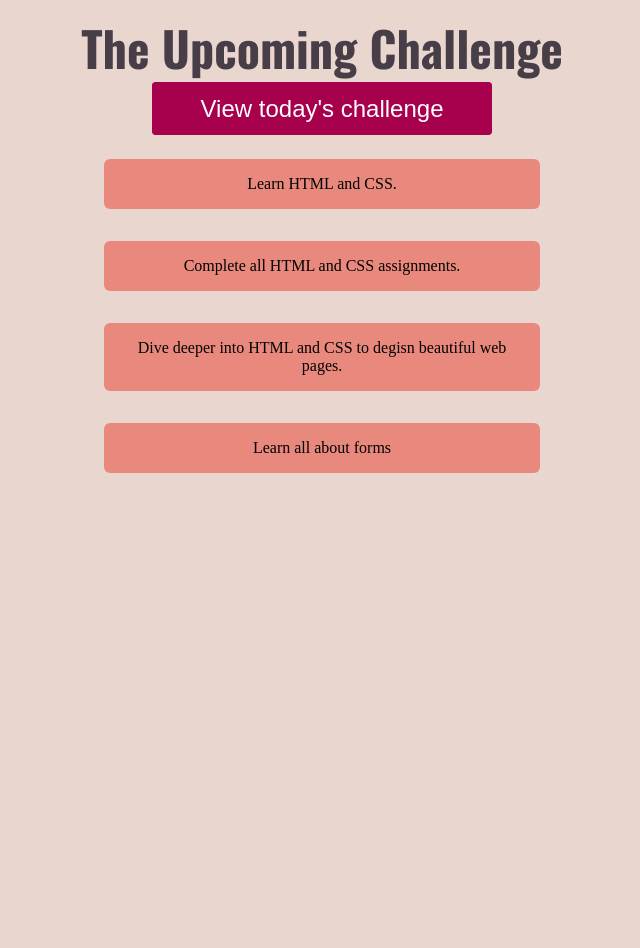
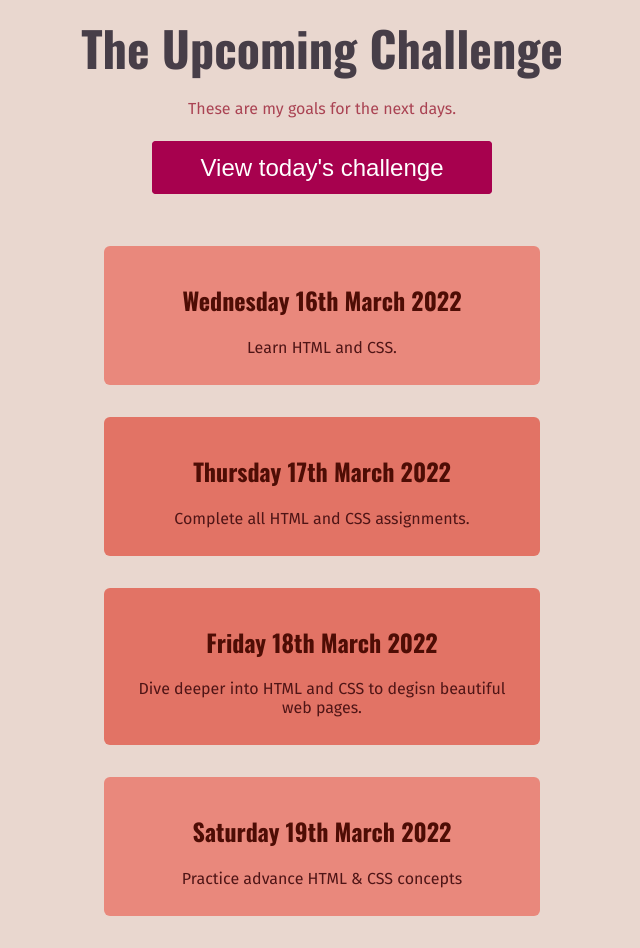
Before and after one commit to Shawn-Ebanks/BOOTCAMP_2022, a plain HTML site: page Day 7/full-week.html in a window 1280 px wide. Shown: the whole page, without its empty margins (318-958 px from the left). Before the commit the page ends 800 px from the top, so only its background shows below. Drawn offline with nearby package versions, Linux system fonts and the light colour scheme.

Commit message:
Day 7 classes and IDs

```diff
--- a/Day 7/full-week.html
+++ b/Day 7/full-week.html
@@ -16,18 +16,31 @@
 <body>
     <header>
         <h1> The Upcoming Challenge </h1>
-        <div><a href="index.html"> View today's challenge</a></div>
+        <p id="description"> These are my goals for the next days.</p>
+        <a href="index.html"> View today's challenge</a>
     </header>
 
+    <main>
+        <ol>
+            <li>
+                <h2> Wednesday 16th March 2022</h2>
+                <p>Learn HTML and CSS.</p>
+            </li>
+            <li class="highlight-goal">
+                <h2> Thursday 17th March 2022</h2>
+                <p>Complete all HTML and CSS assignments.</p>
+            </li>
+            <li class="highlight-goal">
+                <h2> Friday 18th March 2022</h2>
+                <p> Dive deeper into HTML and CSS to degisn beautiful web pages.</p>
+            </li>
+            <li>
+                <h2> Saturday 19th March 2022</h2>
+                <p> Practice advance HTML & CSS concepts </p>
+            </li>
+        </ol>
 
-    <ol>
-        <li>Learn HTML and CSS.</li>
-        <li>Complete all HTML and CSS assignments.</li>
-        <li>Dive deeper into HTML and CSS to degisn beautiful web pages.</li>
-        <li> Learn all about forms</li>
-    </ol>
-
-
+    </main>
 
 </body>
 
--- a/styles/full-week.css
+++ b/styles/full-week.css
@@ -1,8 +1,18 @@
+header {
+  margin-bottom: 64px;
+}
 h1 {
   font-size: 48px;
   color: rgb(71, 62, 72);
   margin: 12px 0px;
 }
+#description {
+  margin-bottom: 36px;
+}
+
+/* header p {
+  margin-bottom: 36px;
+} */
 
 a {
   padding: 12px 48px;
@@ -26,7 +36,19 @@
 }
 li {
   padding: 16px;
-    margin: 32px;
+  margin: 32px;
   background-color: rgb(233, 136, 124);
   border-radius: 6px;
 }
+h2 {
+  color: rgb(78, 13, 5);
+  font-family: "Oswald", sans-serif;
+}
+
+main p {
+  margin: 12px;
+  color: rgb(79, 21, 22);
+}
+.highlight-goal {
+  background-color: rgb(226, 115, 101);
+}
--- a/styles/shared.css
+++ b/styles/shared.css
@@ -12,10 +12,6 @@ p {
   color: rgb(170, 67, 83);
 }
 
-div {
-  font-family: "fira sans", sans-serif;
-  color: #0000005b;
-}
 a {
   font-family: sans-serif;
   text-decoration: none;
```
